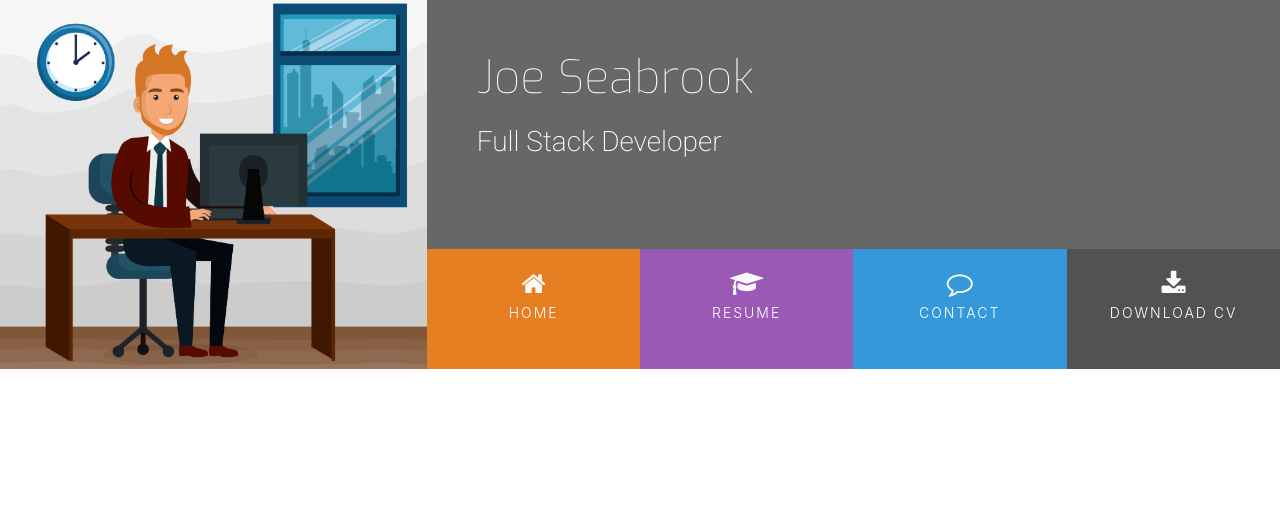
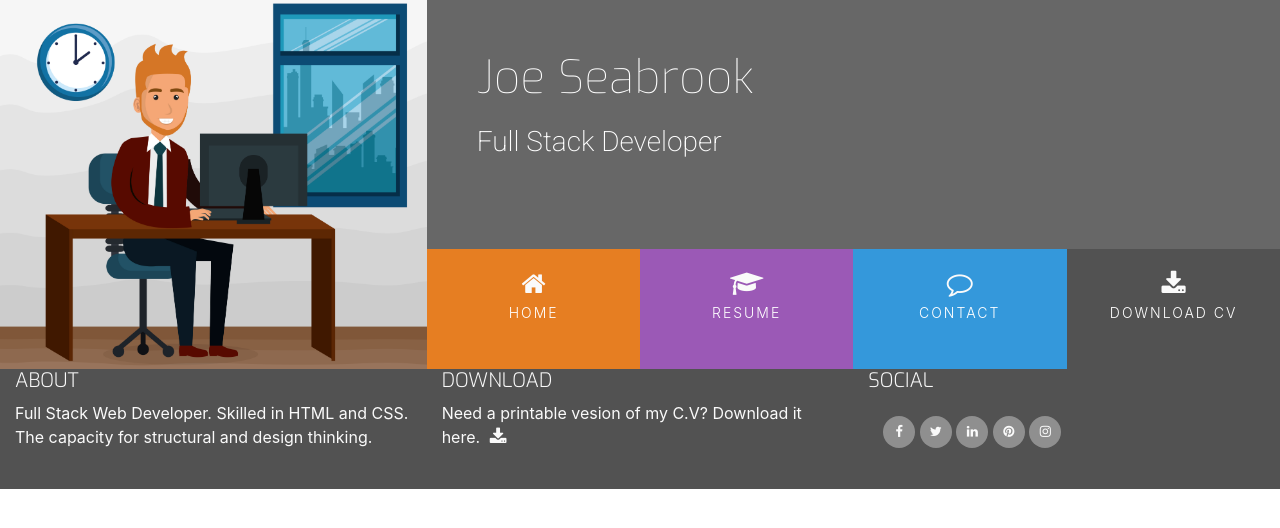
Before and after one commit to Jaycode88/mycv, a plain HTML site: page index.html in a window 1280 px wide. Drawn offline with nearby package versions, Linux system fonts and the light colour scheme.

Commit message:
Add header footer

```diff
--- a/assets/css/style.css
+++ b/assets/css/style.css
@@ -20,6 +20,29 @@
 
 .ui-menu-color-download {
     background-color: #525252;
+}
+
+/*---------special paddings/margins/text---*/
+
+h1,
+h2,
+h3,
+h4 {
+    margin: 0;
+}
+
+.uppercase {
+    text-transform: uppercase;
+}
+
+.general-sub {
+    font-family: "Exo", sans-serif;
+    font-weight: 300;
+    color: #fafafa
+}
+
+.inline-block {
+    display: inline-block;
 }
 
 /*--------------------------------------------Heading*/
@@ -114,3 +137,54 @@ header {
     background: rgba(0, 0, 0, 0.2);
     height: 120px;
 }
+
+/*------------footer-----------*/
+
+footer {
+    background-color: #525252;
+    color: #fafafa;
+    min-height: 120px;
+}
+
+.cv-pdf i {
+    font-size: 18px;
+    color: #fafafa;
+    text-align: center;
+    padding-left: 5px;
+    transition: all 0.35s ease-in-out;
+    -moz-transition: all 0.35s ease-in-out;
+    -webkit-transition: all 0.35s ease-in-out;
+    -o-transition: all 0.35s ease-in-out;
+}
+
+.cv-pdf i:hover {
+    color: #e84610;
+}
+
+.social-links {
+    padding: 15px;
+}
+
+.social-links li a i {
+    width: 32px;
+    height: 32px;
+    padding: 12px 0;
+    border-radius: 50%;
+    font-size: 13px;
+    line-height: 7px;
+    text-align: center;
+    color: #fafafa;
+    background: #8f8f8f;
+    transition: all 0.35s ease-in-out;
+    -moz-transition: all 0.35s ease-in-out;
+    -webkit-transition: all 0.35s ease-in-out;
+    -o-transition: all 0.35s ease-in-out;
+}
+
+.social-links li a i:hover {
+    background: #e84610;
+}
+
+#fotter-details {
+    padding: 20px;
+}
--- a/index.html
+++ b/index.html
@@ -54,7 +54,59 @@
     <section>
 
     </section>
-    <footer>
+    <footer class="container-fluid">
+        <div id="footer-details" class="row">
+            <div class="col-sm-4">
+                <h5 class="uppercase general-sub">About</h5>
+                <p class="inline-block">
+                    Full Stack Web Developer. Skilled in HTML and CSS. The capacity for structural and design thinking.
+                </p>
+            </div>
+            <div class="col-sm-4">
+                <h5 class="uppercase general-sub">Download</h5>
+                <p class="inline-block">
+                    Need a printable vesion of my C.V? Download it here.
+                    <a href="#" target="_blank" class="cv-pdf"><i class="fa fa-download" aria-hidden="true"></i>
+                        <span class="sr-only">Download link.</span>
+                </p>
+            </div>
+            <div class="col-sm-4">
+                <h5 class="uppercase general-sub">Social</h5>
+                <ul class="list-inline social-links">
+                    <li class="list-inline-item">
+                        <a target="_blank" href="#">
+                            <i class="fa fa-facebook" aria-hidden="true"></i>
+                            <span class="sr-only">Facebook</span>
+                        </a>
+                    </li>
+                    <li class="list-inline-item">
+                        <a target="_blank" href="#">
+                            <i class="fa fa-twitter" aria-hidden="true"></i>
+                            <span class="sr-only">Twitter</span>
+                        </a>
+                    </li>
+                    <li class="list-inline-item">
+                        <a target="_blank" href="#">
+                            <i class="fa fa-linkedin" aria-hidden="true"></i>
+                            <span class="sr-only">LinkedIn</span>
+                        </a>
+                    </li>
+                    <li class="list-inline-item">
+                        <a target="_blank" href="#">
+                            <i class="fa fa-pinterest" aria-hidden="true"></i>
+                            <span class="sr-only">Pinterest</span>
+                        </a>
+                    </li>
+                    <li class="list-inline-item">
+                        <a target="_blank" href="#">
+                            <i class="fa fa-instagram" aria-hidden="true"></i>
+                            <span class="sr-only">Instagram</span>
+                        </a>
+                    </li>
+
+                </ul>
+            </div>
+        </div>
 
     </footer>
 </body>
```
